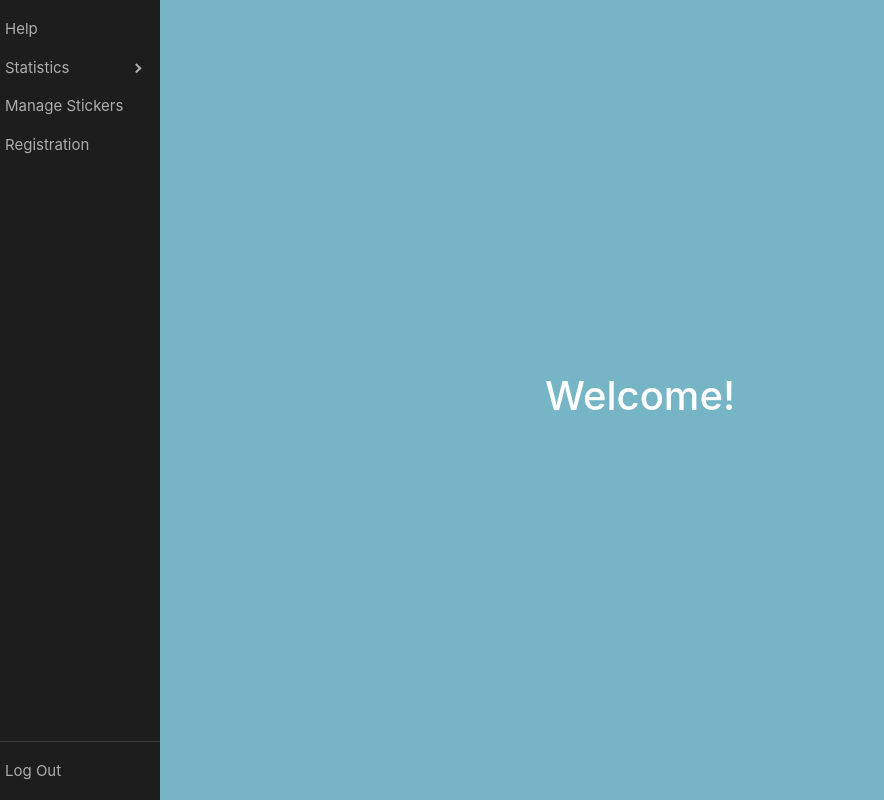
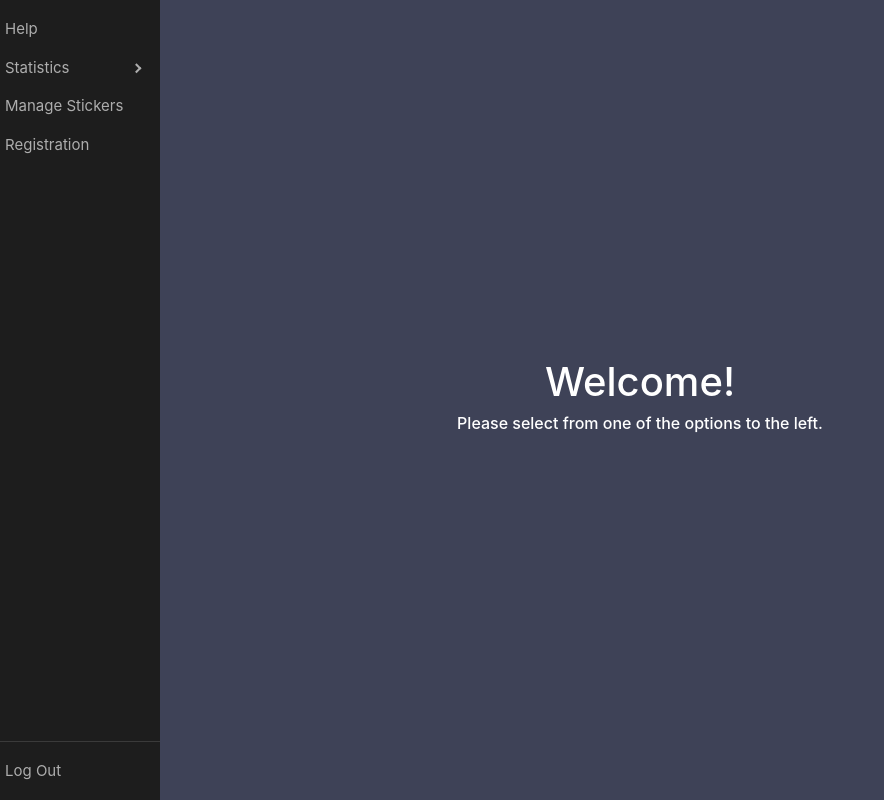
Before and after one commit to DJ-TAVR/bar-app, a React (Create React App) app in the folder front-end/: page /admin in a window 1280 px wide. Shown: the whole page, without its empty margins (0-884 px from the left). Built offline with nearby package versions, Linux system fonts and the light colour scheme; no server answers.

Commit message:
Started work on UI redesign

```diff
--- a/front-end/src/App.css
+++ b/front-end/src/App.css
@@ -80,7 +80,7 @@ img {
   justify-content: center;
   font-size: calc(10px + 2vmin);
   color: white;
-  background-color: #76b5c5;
+  background-color: #3e4257;
   min-height: 100vh;
   min-width: 100vw;
 }
--- a/front-end/src/Pages/AdminSelect.js
+++ b/front-end/src/Pages/AdminSelect.js
@@ -11,6 +11,7 @@ export default function AdminSelect(props){
     <CustomSidebar/>
     <div class = "stay wide center">
             <h1>Welcome!</h1>
+            <h6>Please select from one of the options to the left.</h6>
         </div>
         </div>
     )
--- a/front-end/src/Pages/Bartender.js
+++ b/front-end/src/Pages/Bartender.js
@@ -2,7 +2,7 @@ import ReactDOM from 'react-dom';
 import React, {useState, useEffect} from "react";
 import { Button } from 'reactstrap';
 import { Link } from 'react-router-dom'
-import {Bar, Doughnut} from 'react-chartjs-2';
+import {Bar, Doughnut, defaults} from 'react-chartjs-2';
 import { useTable, useSortBy } from 'react-table'
 import CustomSidebar from '../Components/CustomSidebar'
 import { makeStyles } from '@material-ui/core/styles';
@@ -14,6 +14,8 @@ import TableContainer from '@material-ui/core/TableContainer';
 import TableHead from '@material-ui/core/TableHead';
 import TableRow from '@material-ui/core/TableRow';
 import Paper from '@material-ui/core/Paper';
+
+defaults.global.defaultFontColor = 'white';
 
 const useStyles = makeStyles({
     table: {
```
